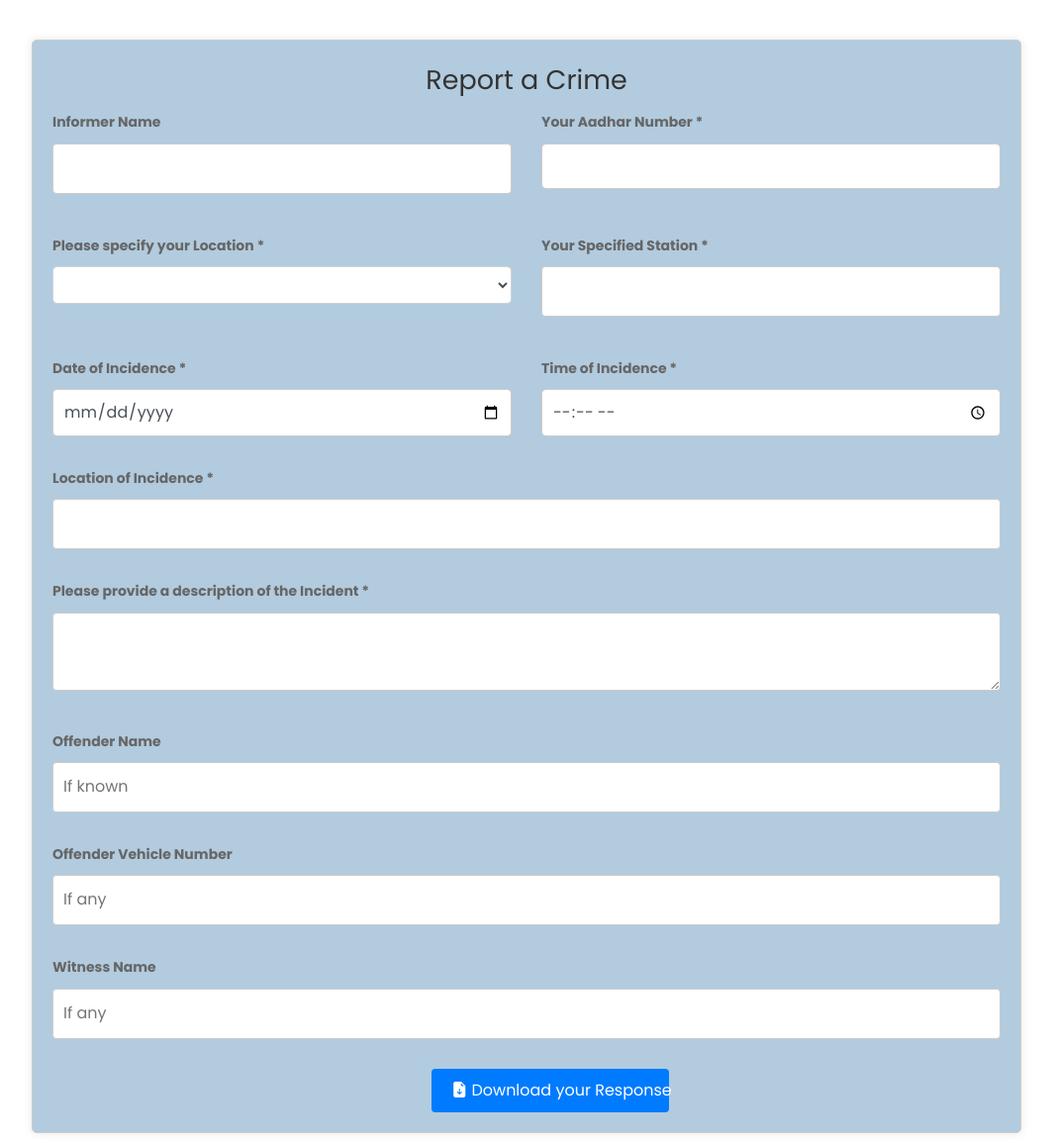
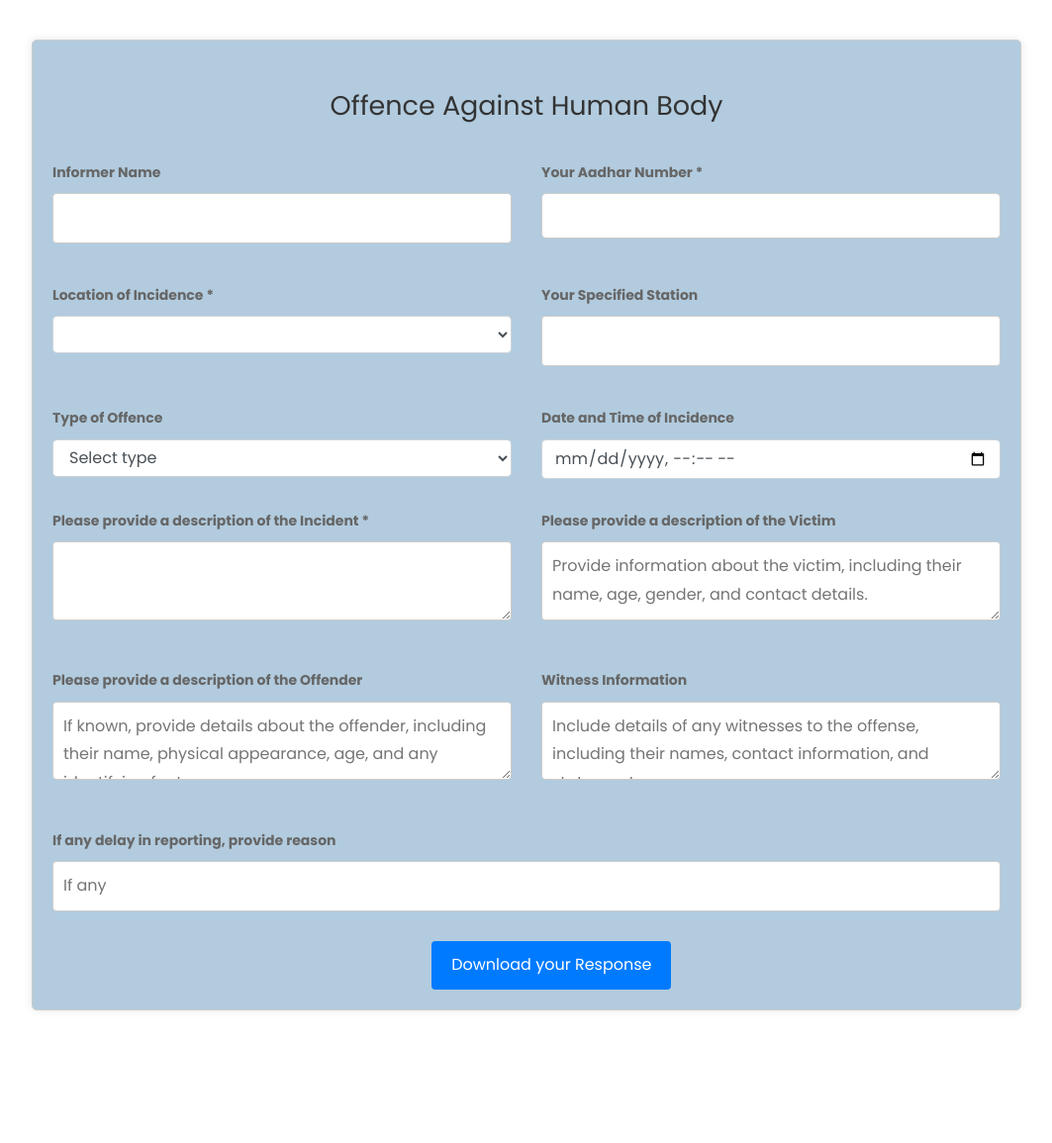
Before and after one commit to 12051/midhujh_inmca_project, a Django app: page /report_crime/ in a window 1280 px wide. Shown: the part 85-1240 px from the top of the page at 99% size, without its empty margins (108-1171 px from the left). After the commit the page ends 1106 px from the top, so only its background shows below. Run offline with Django 4.2, Linux system fonts and the light colour scheme; some libraries are stand-ins or nearby versions.

Commit message:
25-09-2023_offence against human body

```diff
--- a/crimeproject/crimeapp/urls.py
+++ b/crimeproject/crimeapp/urls.py
@@ -17,7 +17,7 @@ urlpatterns = [
     path('reset/done/',auth_views.PasswordResetCompleteView.as_view(),name='password_reset_complete'),
     path('report_crime/', views.report_crime, name='report_crime'),
     path('reported_crimes/', views.reported_crimes, name='reported_crimes'),
-    path('generate-pdf/', views.generate_pdf, name='generate_pdf'),
+    # path('generate_pdf/', views.generate_pdf, name='generate_pdf'),
     # path('generate_unique_fir_number/', views.generate_unique_fir_number, name='generate_unique_fir_number'),
     path('listcrime/', views.listcrime, name='listcrime'),
     path('about/', views.about, name='about'),
--- a/crimeproject/crimeapp/views.py
+++ b/crimeproject/crimeapp/views.py
@@ -109,46 +109,72 @@ def verify(request):
         return render(request, 'invalid_token.html')  # Handle invalid token
 
 def report_crime(request):
+    location_options = ["", "Changanassery", "Chethipuzha", "Kangazha", "Karukachal", "Kurichy", "Madappally", "Nedumkunnam", "Payippad", "Thottackad", "Thrikkodithanam", "Vakathanam", "Vazhappally East", "Vazhappally West", "Vazhoor", "Vellavoor", "Cheruvally", "Chirakkadavu", "Edakkunnam", "Elamgulam", "Elikkulam", "Erumeli North", "Erumeli South", "Kanjirappally", "Koottickal", "Koovappally", "Koruthodu", "Manimala", "Mundakkayam"]
     if request.method == 'POST':
         form = CrimeReportForm(request.POST)
         if form.is_valid():
-            form.save()
+            instance = form.save(commit=False)
+            instance.list_user=request.user
+            spec_station_name = request.POST['spec_station']
+            reporter_location = request.POST['reporter_location']
+            spec_locs = SpecLoc.objects.filter(enforcement_loc=spec_station_name)
+            for i in spec_locs:
+                if i.reporter_loc==reporter_location:
+                    instance.spec_location = i
+            instance.save()
+            crime_report = form.save()
+            fir_id = crime_report.id
+            template_path = 'report_template.html'  # Path to your PDF template
+            context = {'crime_report': crime_report, 'fir_id': fir_id}
+            response = HttpResponse(content_type='application/pdf')
+            response['Content-Disposition'] = f'attachment; filename="Report_{fir_id}.pdf"'
+
+            template = get_template(template_path)
+            html = template.render(context)
+
+            # Create PDF document
+            pdf_response = pisa.CreatePDF(html, dest=response)
+
+            if not pdf_response.err:
+                return response
             return redirect('/')
     else:
         form = CrimeReportForm()
 
-    location_options = ["", "Changanassery", "Chethipuzha", "Kangazha", "Karukachal", "Kurichy", "Madappally", "Nedumkunnam", "Payippad", "Thottackad", "Thrikkodithanam", "Vakathanam", "Vazhappally East", "Vazhappally West", "Vazhoor", "Vellavoor", "Cheruvally", "Chirakkadavu", "Edakkunnam", "Elamgulam", "Elikkulam", "Erumeli North", "Erumeli South", "Kanjirappally", "Koottickal", "Koovappally", "Koruthodu", "Manimala", "Mundakkayam"]
+    print(form.errors)
+    messages.error(request, form.errors)
+
 
     return render(request, 'report_crime.html', {'form': form, 'location_options':location_options})
 
 def reported_crimes(request):
     return render(request,'reported_crimes.html')
 
-def generate_pdf(request):
-    if request.method == 'POST':
-        form = CrimeReportForm(request.POST)
-        if form.is_valid():
-            cr=form.save(commit=False)
-            cr.list_user=request.user
-            cr.save()
-            crime_report = form.save()
-            fir_id = crime_report.id
-            template_path = 'reported_crimes.html'  # Replace with your template path
-            context = {'form': form, 'fir_id': fir_id}
-            response = HttpResponse(content_type='application/pdf')
-            response['Content-Disposition'] = f'attachment; filename="FIR_{fir_id}.pdf"'  # Use f-string to include fir_id
+# def generate_pdf(request):
+#     if request.method == 'POST':
+#         form = CrimeReportForm(request.POST)
+#         if form.is_valid():
+#             cr=form.save(commit=False)
+#             cr.list_user=request.user
+#             cr.save()
+#             crime_report = form.save()
+#             fir_id = crime_report.id
+#             template_path = 'reported_crimes.html'  # Replace with your template path
+#             context = {'form': form, 'fir_id': fir_id}
+#             response = HttpResponse(content_type='application/pdf')
+#             response['Content-Disposition'] = f'attachment; filename="FIR_{fir_id}.pdf"'  # Use f-string to include fir_id
 
-            template = get_template(template_path)
-            html = template.render(context)
+#             template = get_template(template_path)
+#             html = template.render(context)
 
-            pisa_status = pisa.CreatePDF(html, dest=response)
-            if not pisa_status.err:
-                return response
-            return redirect('/')
-    else:
-        form = CrimeReportForm()
+#             pisa_status = pisa.CreatePDF(html, dest=response)
+#             if not pisa_status.err:
+#                 return response
+#             return redirect('/')
+#     else:
+#         form = CrimeReportForm()
 
-    return render(request, 'index.html', {'form': form})
+#     return render(request, 'report_crime.html', {'form': form})
 
 def about(request):
     return render(request,'about.html')
--- a/crimeproject/templates/login.html
+++ b/crimeproject/templates/login.html
@@ -116,7 +116,7 @@
     </div>
 
 <section class="h-custom" style="margin-bottom: 115px; margin-top:90px; color:black;">
-  <div class="container py-5 h-100" style="background-color:#f76252;opacity:0.9;border-radius:5px;">
+  <div class="container py-5 h-100" style="background-color:#98bad5;opacity:0.9;border-radius:5px;">
     <div class="row d-flex justify-content-center align-items-center h-100">
       <div class="col-lg-8 col-xl-6">
         <div class="card rounded-3">
--- a/crimeproject/templates/report_crime.html
+++ b/crimeproject/templates/report_crime.html
@@ -10,7 +10,7 @@
       <meta name="viewport" content="width=device-width, initial-scale=1">
       <meta name="viewport" content="initial-scale=1, maximum-scale=1">
       <!-- site metas -->
-      <title>ReportSafer | Report a Crime</title>
+      <title>ReportSafer | Offence against Human Body</title>
       <link rel="icon" href="{% static 'images/logo2.jpg' %}" type="image/x-icon">
       {% comment %} <link rel="icon" href="https://www.w3docs.com/favicon.ico" /> {% endcomment %}
       <meta name="keywords" content="">
@@ -32,7 +32,6 @@
       <link href="https://fonts.googleapis.com/css?family=Poppins:400,700&display=swap" rel="stylesheet">
       <!-- owl stylesheets -->
       <link href="https://cdnjs.cloudflare.com/ajax/libs/owl-carousel/1.3.3/owl.carousel.css" rel="stylesheet" />
-      <link href="https://cdn.jsdelivr.net/npm/bootstrap-icons@1.21.0/font/bootstrap-icons.css" rel="stylesheet">
     <style>
 
     /* Reset some default styles */
@@ -211,10 +210,11 @@
 
 
     <br>
-    <form id="reportform" method="post" action="{% url 'generate_pdf' %}">
+    <form id="reportform" method="post" action="{% url 'report_crime' %}">
+
         {% csrf_token %}
-
-        <h1 style="font-size: 27px;">Report a Crime</h1>
+        <br>
+        <h1 style="font-size: 27px;">Offence Against Human Body</h1><br>
 
         <div class="row">
             <div class="col-md-6">
@@ -236,7 +236,7 @@
           <div class="row">
             <div class="col-md-6">
                 <div class="form-group">
-                    <label for="reporter_location">Please specify your Location *</label>
+                    <label for="reporter_location">Location of Incidence *</label>
                     <select id="reporter_location" name="reporter_location" class="form-control">
                         {% for location in location_options %}
                             <option value="{{ location }}" {% if not location %}selected{% endif %}>{{ location }}</option>
@@ -248,7 +248,7 @@
 
             <div class="col-md-6">
                 <div class="form-group">
-                    <label for="spec_station">Your Specified Station *</label>
+                    <label for="spec_station">Your Specified Station</label>
                     <input type="text" id="spec_station" name="spec_station" readonly/>
                     <span id="locError"></span>
                 </div>
@@ -258,58 +258,77 @@
         <div class="row">
             <div class="col-md-6">
                 <div class="form-group">
-                    <label for="date">Date of Incidence *</label>
-                    <input type="date" id="date" name="date" class="form-control">
-                    <span id="dateError"></span>
+                    <label for="off_type">Type of Offence</label>
+                    <select id="off_type" name="off_type" class="form-control">
+                        <option value="" selected disabled>Select type</option>
+                        <option value="homicide">Homicide</option>
+                        <option value="attempt_murder">Attempt to murder</option>
+                        <option value="homicide_weapon">Homicide with a weapon</option>
+                        <option value="hurt">Hurt voluntarily</option>
+                        <option value="kidnap_abduction">Kidnapping and Abduction</option>
+                        <option value="assault">Assault</option>
+                        <option value="rape">Rape</option>
+                        <option value="murder">Murder</option>
+                    </select>
                 </div>
             </div>
-
             <div class="col-md-6">
                 <div class="form-group">
-                    <label for="time">Time of Incidence *</label>
-                    <input type="time" id="time" name="time" class="form-control">
-                    <span id="timeError"></span>
+                    <label for="datetime">Date and Time of Incidence</label>
+                    <input type="datetime-local" id="datetime" name="datetime" class="form-control">
                 </div>
             </div>
         </div>
 
+        <div class="row">
+            <div class="col-md-6">
+                <div class="form-group">
+                    <label for="description">Please provide a description of the Incident *</label>
+                    <textarea id="description" name="description" required></textarea>
+                    <span id="descriptionError"></span>
+                </div>
+            </div>
+            <div class="col-md-6">
+                <div class="form-group">
+                    <label for="victimDescription">Please provide a description of the Victim</label>
+                    <textarea id="victimDescription" name="victimDescription" placeholder="Provide information about the victim, including their name, age, gender, and contact details."></textarea>
+                </div>
+            </div>
+        </div>
 
-        <div class="form-group">
-            <label for="location">Location of Incidence *</label>
-            <input type="text" id="location" name="location">
-            <span id="locationError"></span>
+        <div class="row">
+            <div class="col-md-6">
+                <div class="form-group">
+                    <label for="offenderDescription">Please provide a description of the Offender</label>
+                    <textarea id="offenderDescription" name="offenderDescription" placeholder="If known, provide details about the offender, including their name, physical appearance, age, and any identifying features."></textarea>
+                </div>
+            </div>
+            <div class="col-md-6">
+                <div class="form-group">
+                    <label for="witnessInformation">Witness Information</label>
+                    <textarea id="witnessInformation" name="witnessInformation" placeholder="Include details of any witnesses to the offense, including their names, contact information, and statements."></textarea>
+                </div>
+            </div>
         </div>
 
         <div class="form-group">
-            <label for="description">Please provide a description of the Incident *</label>
-            <textarea id="description" name="description"></textarea>
-            <span id="descriptionError"></span>
+            <label for="delay">If any delay in reporting, provide reason</label>
+            <input type="text" id="delay" name="delay" placeholder="If any"/>
         </div>
 
-        <div class="form-group">
-            <label for="offender_name">Offender Name</label>
-            <input type="text" id="offender_name" name="offender_name" placeholder="If known"/>
-            <span id="offnameError"></span>
-        </div>
+            {% comment %} <a href="{% url "generate_pdf" %}"> {% endcomment %}
+            <button type="submit">Download your Response</button>
+        {% comment %} </a> {% endcomment %}
 
-        <div class="form-group">
-            <label for="offender_vehiclenumber">Offender Vehicle Number</label>
-            <input type="text" id="offender_vehiclenumber" name="offender_vehiclenumber" placeholder="If any"/>
-            <span id="vehnumError"></span>
-        </div>
-
-        <div class="form-group">
-            <label for="witness_name">Witness Name</label>
-            <input type="text" id="witness_name" name="witness_name" placeholder="If any"/>
-            <span id="witnameError"></span>
-        </div>
-        <a href="{% url 'generate_pdf' %}">
-            <button type="submit" class="btn btn-outline-info w-25 ml-50 mt-10">
-                <i class="bi bi-file-earmark-arrow-down-fill"></i> Download your Response
-            </button>
-        </a>
-
+<br>
     </form>
+    {% if messages %}
+    <ul class="messages">
+        {% for message in messages %}
+            <li {% if message.tags %} class="{{ message.tags }}"{% endif %}>{{ message }}</li>
+        {% endfor %}
+    </ul>
+    {% endif %}
     <script src="https://code.jquery.com/jquery-3.6.0.min.js"></script>
 
     <script>
@@ -339,38 +358,18 @@
                 validateRloc("#reporter_location");
             });
 
-            $("#date").on("input", function () {
-                validateDate("#date");
-            });
-
-            $("#location").keyup(function () {
-              validateLoc("#location");
+            $("#datetime").on("input", function () {
+                validateDate("#datetime");
             });
 
             $("#adnumber").keyup(function () {
                 aadharNumber("#adnumber");
             });
 
-            $("#offender_name").keyup(function () {
-                validateOname("#offender_name");
-            });
-
-            $("#offender_vehiclenumber").keyup(function () {
-                validateVehiclenum("#offender_vehiclenumber");
-            });
-
-            $("#witness_name").keyup(function () {
-                validateWname("#witness_name");
-            });
-
           $("reportform").submit(function (event) {
             // Perform all validations before submitting the form
-            validateOname("#offender_name");
-            validateWname("#witness_name");
             validateRloc("#reporter_location");
-            validateDate("#date");
-            validateLoc("#location");
-            validateVehiclenum("#offender_vehiclenumber");
+            validateDate("#datetime");
             aadharNumber("#adnumber");
 
             // Check if any validation errors exist
@@ -379,30 +378,6 @@
             }
           });
         });
-
-        function validateOname(fieldId) {
-            var oname = $(fieldId).val();
-            var lettersWithSpaces = /^[A-Za-z\s]+$/;
-            if (oname.trim() === "") {
-                $("#offnameError").html("Enter the Name of the Offender").css("color", "red");
-            } else if (!lettersWithSpaces.test(oname)) {
-                $("#offnameError").html("Name field required only alphabet characters with spaces").css("color", "red");
-            } else {
-                $("#offnameError").html("");
-            }
-        }
-
-        function validateWname(fieldId) {
-            var wname = $(fieldId).val();
-            var lettersWithSpaces = /^[A-Za-z\s]+$/;
-            if (wname.trim() === "") {
-                $("#witnameError").html("Enter the Name").css("color", "red");
-            } else if (!lettersWithSpaces.test(wname)) {
-                $("#witnameError").html("Name field required only alphabet characters with spaces").css("color", "red");
-            } else {
-                $("#witnameError").html("");
-            }
-        }
 
         function validateDate(fieldId) {
             var currentDate = new Date();
@@ -450,31 +425,6 @@
             }
         }
 
-        function validateLoc(fieldId) {
-            var loc = $(fieldId).val();
-            var lettersWithSpaces = /^[A-Za-z\s]+$/;
-            if (loc.trim() === "") {
-                $("#locationError").html("Enter the Location of the Offender").css("color", "red");
-            } else if (!lettersWithSpaces.test(loc)) {
-                $("#locationError").html("Location field required only alphabet characters with spaces").css("color", "red");
-            } else {
-                $("#locationError").html("");
-            }
-        }
-
-        function validateVehiclenum(fieldId) {
-            var vehicleNumber = $(fieldId).val();
-            var pattern = /^[A-Z]{2}\s\d{2}\s[A-Z]\s\d{4}$/; // Kerala vehicle number pattern
-
-            if (pattern.test(vehicleNumber)) {
-                $("#vehnumError").html(""); // Valid vehicle number
-            } else {
-                $("#vehnumError").html("Enter a valid vehicle number").css("color", "red");
-            }
-        }
-
-
-
       </script>
 
 </body>
--- a/crimeproject/templates/reported_crimes.html
+++ b/crimeproject/templates/reported_crimes.html
@@ -1,8 +1,9 @@
-
+<html>
+    <body>
     <h1>FIR</h1>
     <p>FIR Id: {{ fir_id }}</p>
     {% for field in form %}
     <p>{{ field.label }}: {{ field.value }}</p>
     {% endfor %}
-</body>
+    </body>
 </html>
--- a/crimeproject/templates/userregister.html
+++ b/crimeproject/templates/userregister.html
@@ -115,7 +115,7 @@
       </div>
 
               <section class="h-custom" style="margin-bottom: 115px; margin-top:5px; color:black;">
-                <div class="container py-5 h-100" style="background-color:#f76252;opacity:0.9;border-radius:5px;">
+                <div class="container py-5 h-100" style="background-color:#98bad5;opacity:0.9;border-radius:5px;">
                   <div class="row d-flex justify-content-center align-items-center h-100">
                     <div class="col-lg-8 col-xl-6">
                       <div class="card rounded-3">
```
Also changed, not shown: crimeproject/crimeapp/models.py (+6 -6 lines), crimeproject/templates/crimecategory.html (+4 -6 lines), crimeproject/templates/report_template.html (+10 -10 lines), crimeproject/crimeapp/migrations/0017_remove_crimereport_date_remove_crimereport_location_and_more.py (added), crimeproject/crimeapp/migrations/0018_alter_crimereport_datetime_alter_crimereport_delay_and_more.py (added), crimeproject/db.sqlite3.
